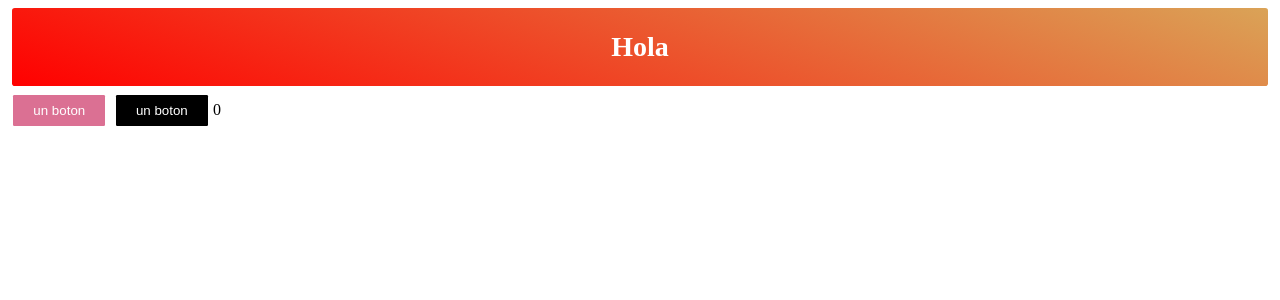
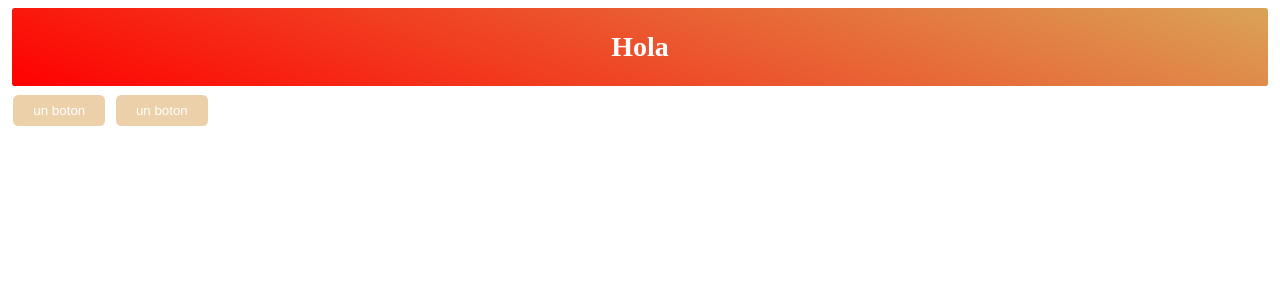
Before and after one commit to ErnestoM12/react-styled, a React (Create React App) app: page / in a window 1280 px wide. Shown: the top 300 px of the page. Built offline with nearby package versions, Linux system fonts and the light colour scheme.

Commit message:
otro ejemplo

```diff
--- a/src/App.js
+++ b/src/App.js
@@ -17,20 +17,28 @@ font-size:14px;`
 
 const Button = styled.button`
 padding: 0.6em 1.5em;
-${(props) => 'background:' + (props.bg || 'black')};
-border-radius: 0.1em;
+background:${(props) => props.active ? secondaryColor : mainColor};
+border-radius: 0.4em;
 color:#fff;
 border:0;
-margin: 0.4em;`
+margin: 0.4em;
+opacity: 0.5;
+transition:opacity 360ms ease-out;
+
+&:hover{
+  opacity: 1;
+}
+
+`
 
 
 
 
 const App = () => {
 
-  const [Clicks, setClicks] = useState(0)
+  const [active, setActive] = useState(false)
 
-  const aumentar = () => setClicks(Clicks + 1)
+  const toggle = () => setActive(!active)
 
 
   return (
@@ -40,16 +48,14 @@ const App = () => {
           <h1>Hola</h1>
         </div>
       </Header>
-      <Button
-        bg={secondaryColor}
-        onClick={aumentar}
+      <Button active={active}
+        onClick={toggle}
       >
         un boton
       </Button>
-      <Button>
+      <Button >
         un boton
       </Button>
-      {Clicks}
     </div>
   );
 }
```
